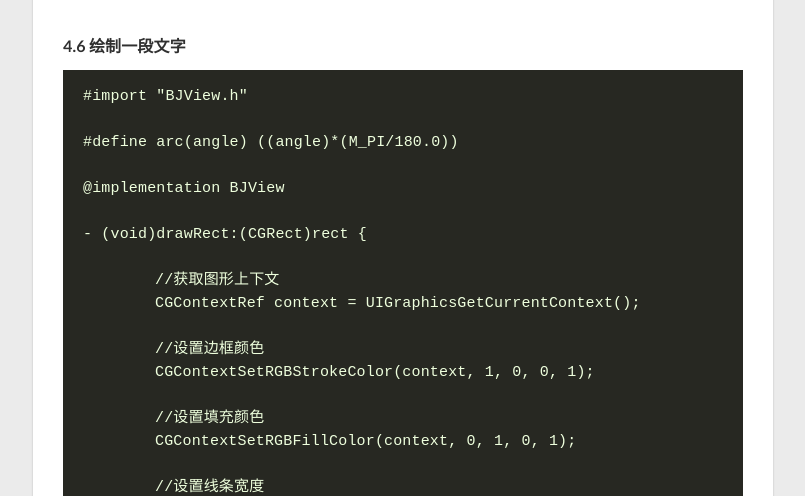
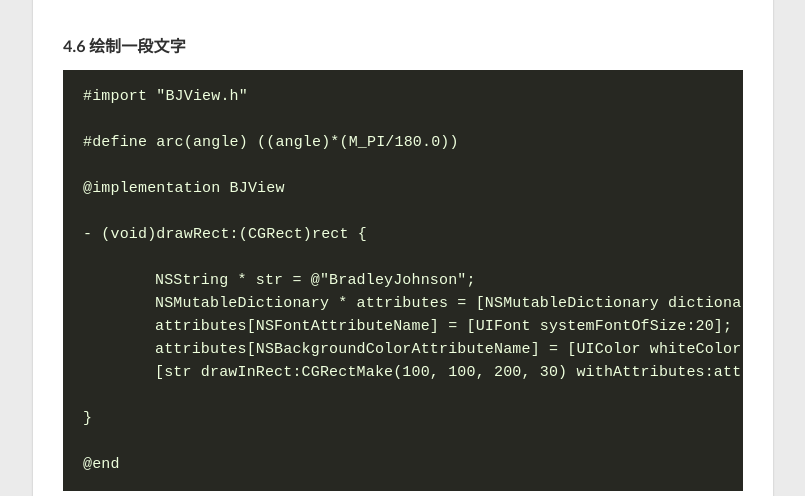
Before and after one commit to zsfbradleyjohnson/zsfbradleyjohnson.github.io, a Jekyll site: the page built from _posts/2015-07-06-Quartz-2D-绘图技术.markdown, in a window 1280 px wide and 1400 px high, scrolled down 8032 px, cut to the strip 172-668 px from the top of the window. Shown: the whole strip, without its empty margins (237-1042 px from the left). Built offline with Jekyll 4.4.1, drawn with Linux system fonts in a browser that asks for light colours; nearby versions of some CDN libraries; some of the changed text lies outside the part shown.

Commit message:
change about info

```diff
--- a/_posts/2015-07-06-Quartz-2D-绘图技术.markdown
+++ b/_posts/2015-07-06-Quartz-2D-绘图技术.markdown
@@ -285,34 +285,12 @@ comments: true
 
 	- (void)drawRect:(CGRect)rect {
 
-    	//获取图形上下文
-    	CGContextRef context = UIGraphicsGetCurrentContext();
-
-    	//设置边框颜色
-    	CGContextSetRGBStrokeColor(context, 1, 0, 0, 1);
-
-    	//设置填充颜色
-    	CGContextSetRGBFillColor(context, 0, 1, 0, 1);
-
-    	//设置线条宽度
-    	CGContextSetLineWidth(context, 2.f);
-
-    	//设置线条起点和终点的样式
-    	//    CGContextSetLineCap(context, kCGLineCapRound);
-
-    	//设置线条的转角的样式
-    	//    CGContextSetLineJoin(context, kCGLineJoinRound);
-
     	NSString * str = @"BradleyJohnson";
     	NSMutableDictionary * attributes = [NSMutableDictionary dictionary];
     	attributes[NSFontAttributeName] = [UIFont systemFontOfSize:20];    		attributes[NSForegroundColorAttributeName] = [UIColor purpleColor];
     	attributes[NSBackgroundColorAttributeName] = [UIColor whiteColor];
     	[str drawInRect:CGRectMake(100, 100, 200, 30) withAttributes:attributes];
 
-    	//闭合路径
-    	//    CGContextClosePath(context);
-
-		CGContextDrawPath(context, kCGPathFillStroke);
 	}
 
 	@end
@@ -330,15 +308,10 @@ comments: true
 
 	- (void)drawRect:(CGRect)rect {
 
-    	//获取图形上下文
-    	CGContextRef context = UIGraphicsGetCurrentContext();
-
     	UIImage * img = [UIImage imageNamed:@"bradleyJohnson.jpg"];
 
     	// 在指定的范围内绘制图片，有可能引起图片拉伸
     	[img drawInRect:rect];
-
-		CGContextDrawPath(context, kCGPathFillStroke);
 	}
 
 	@end
```
